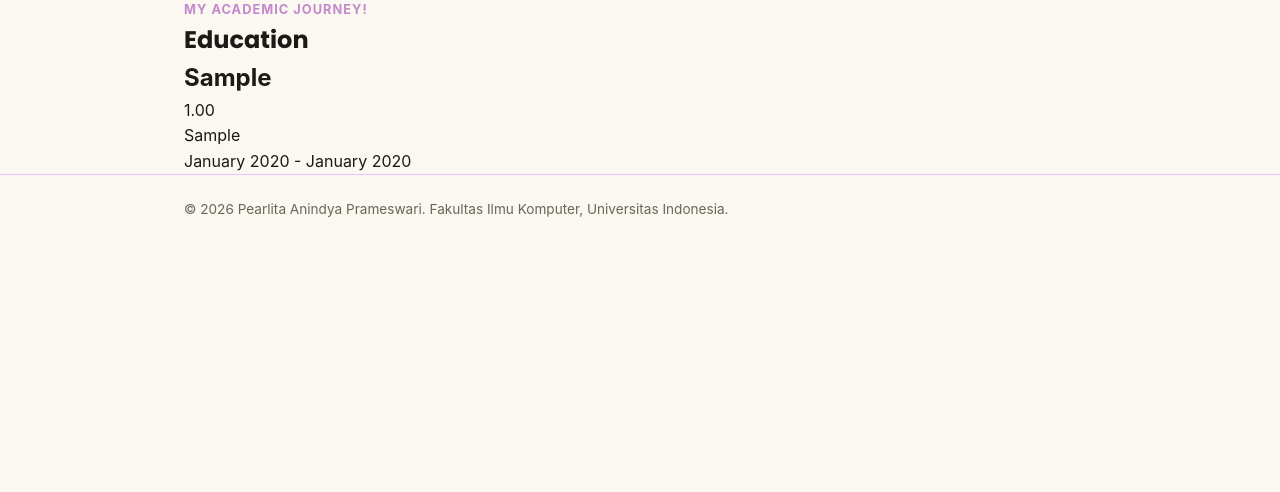
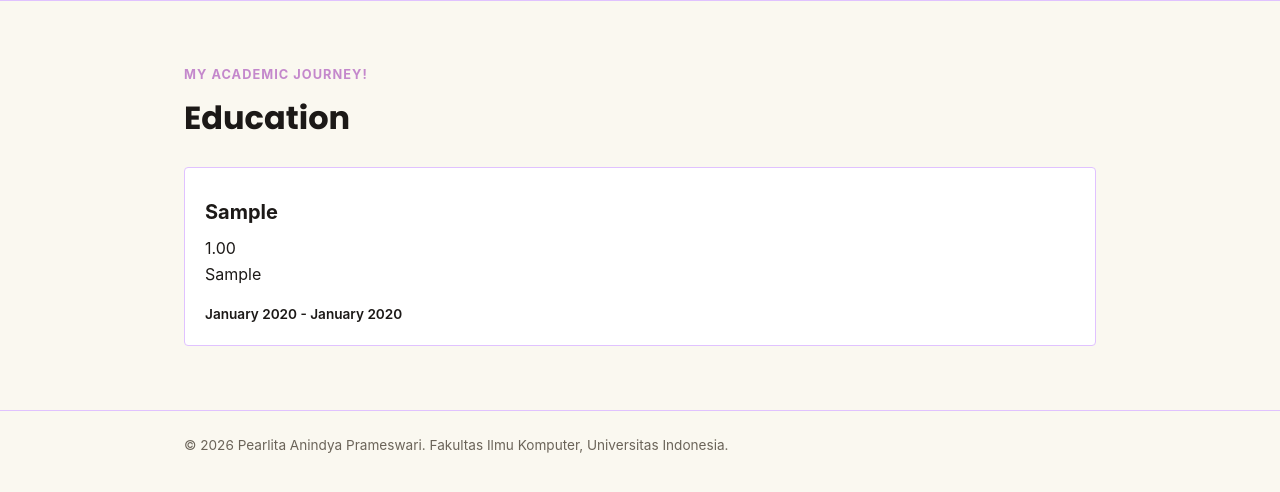
Before and after one commit to pearlitaanindya/myportofolio, a Django app: page /education/ in a window 1280 px wide. Shown: the part 74-566 px from the top of the page. Run offline with Django 5.2, Linux system fonts and the light colour scheme; tables that the repository leaves empty hold one stand-in row (values such as "Sample post").

Commit message:
style: Add education.html CSS

```diff
--- a/static/css/style.css
+++ b/static/css/style.css
@@ -399,3 +399,49 @@ nav a:hover{
     font-size: 0.85rem;
     font-weight: 600;
 }
+
+.education-section {
+    padding: 4rem 0;
+    border-top: 1px solid var(--line);
+}
+
+.education-section h1 {
+    margin: 0.4rem 0 1.5rem;
+    font-size: 2rem;
+}
+
+.education-grid {
+    display: grid;
+    grid-template-columns: repeat(auto-fit, minmax(240px, 1fr));
+    gap: 1rem;
+}
+
+.education-card {
+    padding: 1.25rem;
+    background-color: #fff;
+    border: 1px solid var(--line);
+    border-radius: var(--radius);
+}
+
+
+.education-category {
+    color: var(--accent-dark);
+    font-size: 0.75rem;
+    font-weight: 700;
+    text-transform: uppercase;
+}
+
+.education-card h2 {
+    margin: 0.5rem 0;
+    font-size: 1.25rem;
+}
+
+.empty-state {
+    color: var(--text-muted);
+}
+
+.education-status {
+    margin-top: 1rem;
+    font-size: 0.85rem;
+    font-weight: 600;
+}
```
